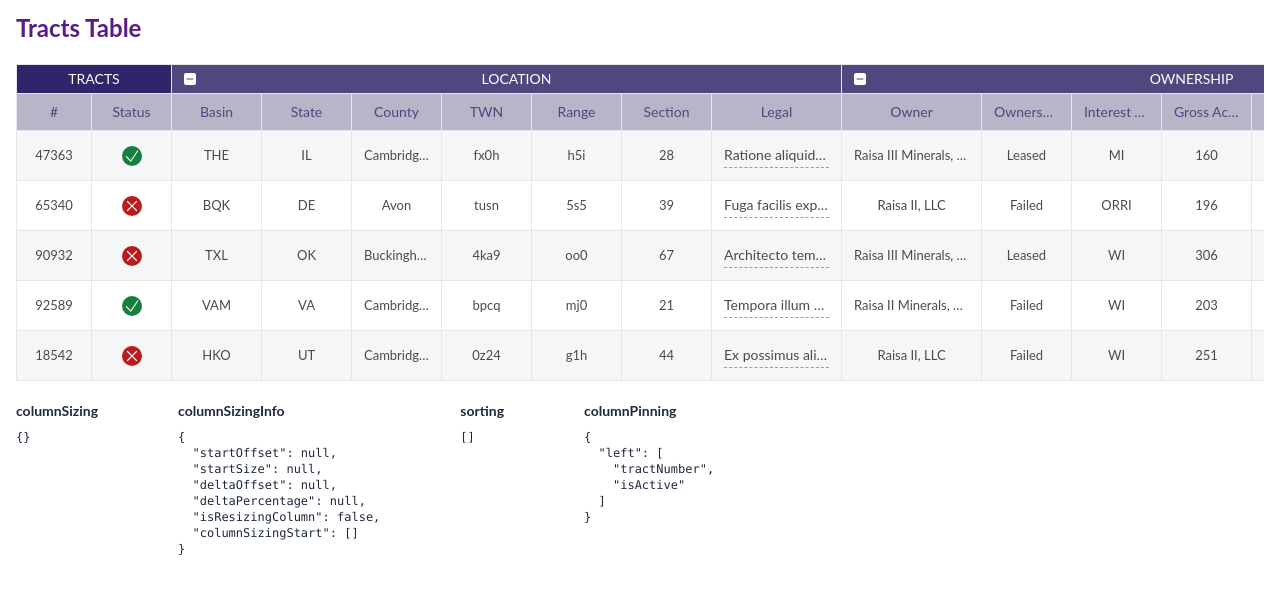
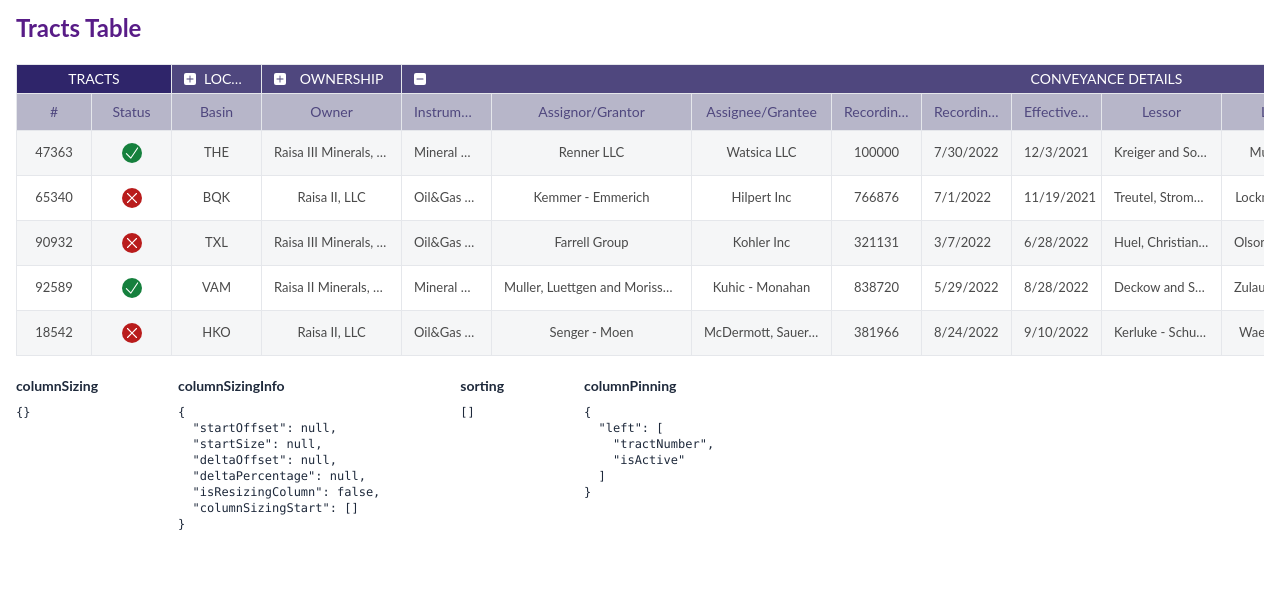
Before and after one commit to AgkTF/react-table-demo, a React (Create React App) app: page / in a window 1280 px wide. Shown: the top 594 px of the page. Built offline with nearby package versions, Linux system fonts and the light colour scheme.

Commit message:
Fixed the bug with collapsible headers at first render.

```diff
--- a/src/tables/TractsTable/TractsTable.tsx
+++ b/src/tables/TractsTable/TractsTable.tsx
@@ -9,7 +9,12 @@ import {
   SortingState,
 } from '@tanstack/react-table';
 import { useCallback, useMemo, useRef, useState, useEffect } from 'react';
-import { OffsetValues, SelectedCell, Tract } from '../../types';
+import {
+  ColVisibilityState,
+  OffsetValues,
+  SelectedCell,
+  Tract,
+} from '../../types';
 import { createTracts } from '../../utils';
 import {
   EditableInputField,
@@ -34,7 +39,7 @@ const data = createTracts(5);
 
 export function BasicTable() {
   const tableRef = useRef(null);
-  const [columnVisibility, setColumnVisibility] = useState({});
+  const [columnVisibility, setColumnVisibility] = useState<VisibilityState>({});
   const [sorting, setSorting] = useState<SortingState>([]);
   const [selectedCells, setSelectedCells] = useState<SelectedCell[]>([]);
 
@@ -274,11 +279,34 @@ export function BasicTable() {
         .map(col => col.id);
 
       const updatedLocationColsState: VisibilityState = {};
-      const currentColsState = table.getColumn(groupColIds[1]).getIsVisible()
+      const currentColsState: ColVisibilityState = table
+        .getColumn(groupColIds[1])
+        .getIsVisible()
         ? 'visible'
         : 'hidden';
 
       if (currentColsState === 'hidden') {
+        groupColIds.forEach(id => (updatedLocationColsState[id] = true));
+      } else {
+        groupColIds
+          .slice(1)
+          .forEach(id => (updatedLocationColsState[id] = false));
+      }
+
+      setColumnVisibility(prev => ({ ...prev, ...updatedLocationColsState }));
+    },
+    [table]
+  );
+
+  const setColumnVisibilityState = useCallback(
+    (groupId: string, newState: ColVisibilityState) => {
+      const groupColIds = table
+        .getAllLeafColumns()
+        .filter(col => col.parent?.id === groupId)
+        .map(col => col.id);
+
+      const updatedLocationColsState: VisibilityState = {};
+      if (newState === 'visible') {
         groupColIds.forEach(id => (updatedLocationColsState[id] = true));
       } else {
         groupColIds
@@ -450,10 +478,10 @@ export function BasicTable() {
   );
 
   // FIXME:
-  // useEffect(() => {
-  //   toggleColsVisibility('ownership');
-  //   toggleColsVisibility('conveyance');
-  // }, [toggleColsVisibility]);
+  useEffect(() => {
+    setColumnVisibilityState('ownership', 'hidden');
+    setColumnVisibilityState('location', 'hidden');
+  }, [setColumnVisibilityState]);
 
   return (
     <section className="py-3 px-4">
--- a/src/types/index.ts
+++ b/src/types/index.ts
@@ -46,3 +46,4 @@ export type OffsetValues = {
   mainHeadersOffsets: number[];
   subHeadersOffsets: number[];
 };
+export type ColVisibilityState = 'visible' | 'hidden';
```
